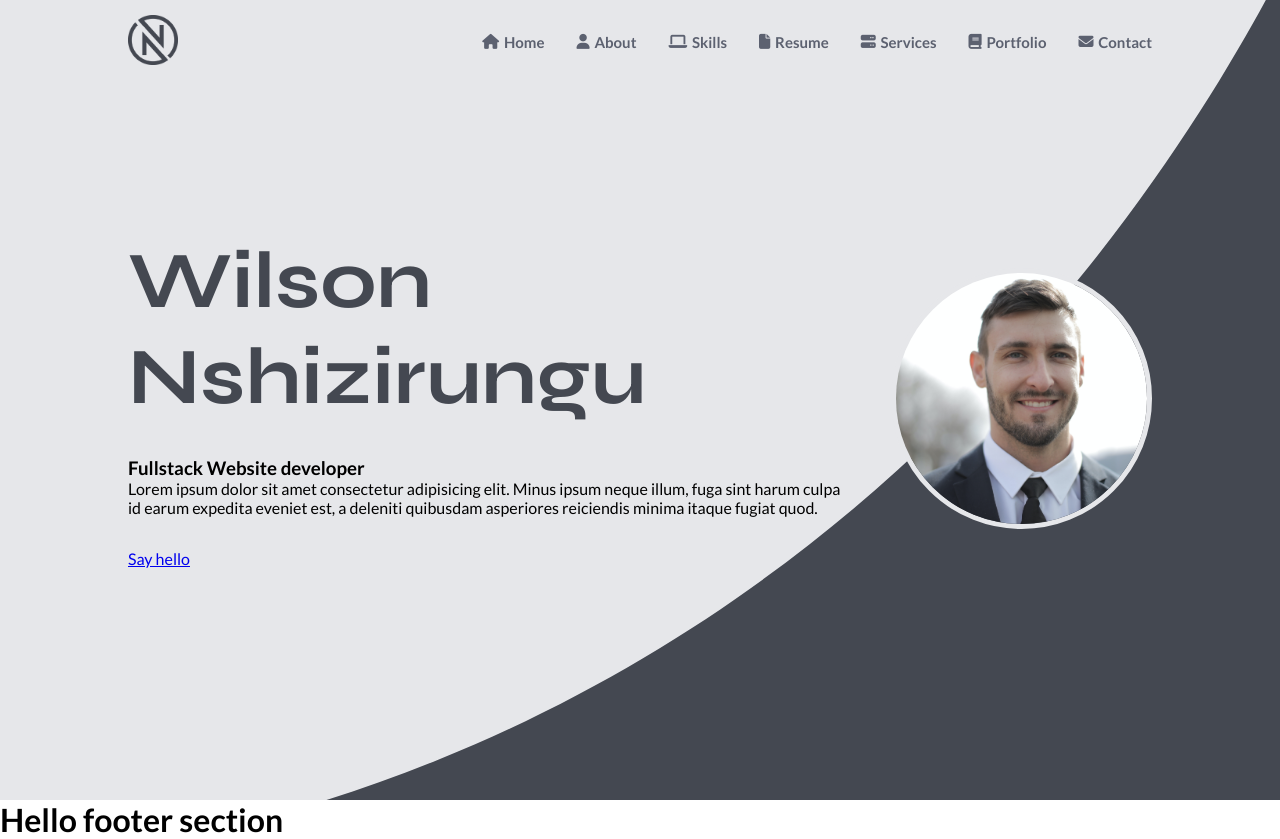
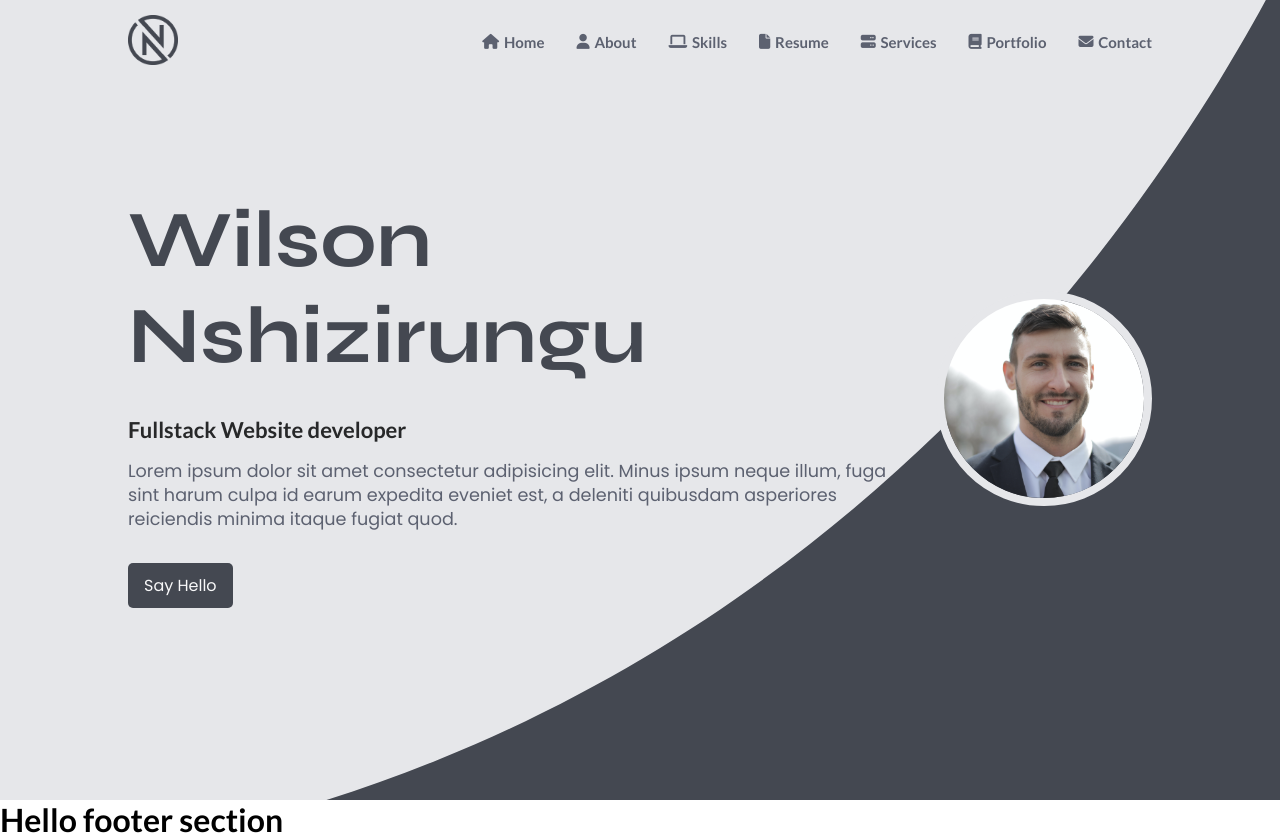
Before and after one commit to nshizi1/portfolio, a React (Create React App) app: page / in a window 1280 px wide. Built offline with nearby package versions, Linux system fonts and the light colour scheme.

Commit message:
hero section development

```diff
--- a/src/styles/App.css
+++ b/src/styles/App.css
@@ -1,5 +1,6 @@
 @import url(https://fonts.googleapis.com/css?family=Lato:100,100italic,300,300italic,regular,italic,700,700italic,900,900italic);
 @import url(https://fonts.googleapis.com/css?family=Syne:regular,500,600,700,800);
+@import url(https://fonts.googleapis.com/css?family=Poppins:100,100italic,200,200italic,300,300italic,regular,italic,500,500italic,600,600italic,700,700italic,800,800italic,900,900italic);
 *{
     margin: 0;
     padding: 0;
@@ -152,7 +153,7 @@ main{
                 aspect-ratio: 1;
                 object-fit: cover;
                 border-radius: 50%;
-                border: solid 5px var(--platinum);
+                border: solid .5em var(--platinum);
             }
             & .intro{
                 display: flex;
@@ -173,6 +174,36 @@ main{
                         font-family: 'Syne', sans-serif;
                         color: var(--charcoal);
                     }
+                    & .desc{
+                        display: flex;
+                        flex-direction: column;
+                        gap: 1rem;
+                        & h3{
+                            color: var(--black);
+                            font-size: 22px;
+                        }
+                        & p{
+                            font-size: 1.1rem;
+                            color: var(--gray);
+                            font-family: 'Poppins', sans-serif;
+                            line-height: 1.5rem;
+                        }
+                    }
+                    & a{
+                        background-color: var(--charcoal);
+                        width: fit-content;
+                        padding: .6rem 1rem;
+                        border-radius: 5px;
+                        text-decoration: none;
+                        color: var(--salt);
+                        font-size: 1rem;
+                        font-family: 'Poppins', sans-serif;
+                        text-transform: capitalize;
+                        transition: 300ms ease;
+                    }
+                    & a:hover{
+                        background-color: var(--black);
+                    }
                 }
             }
         }
```
